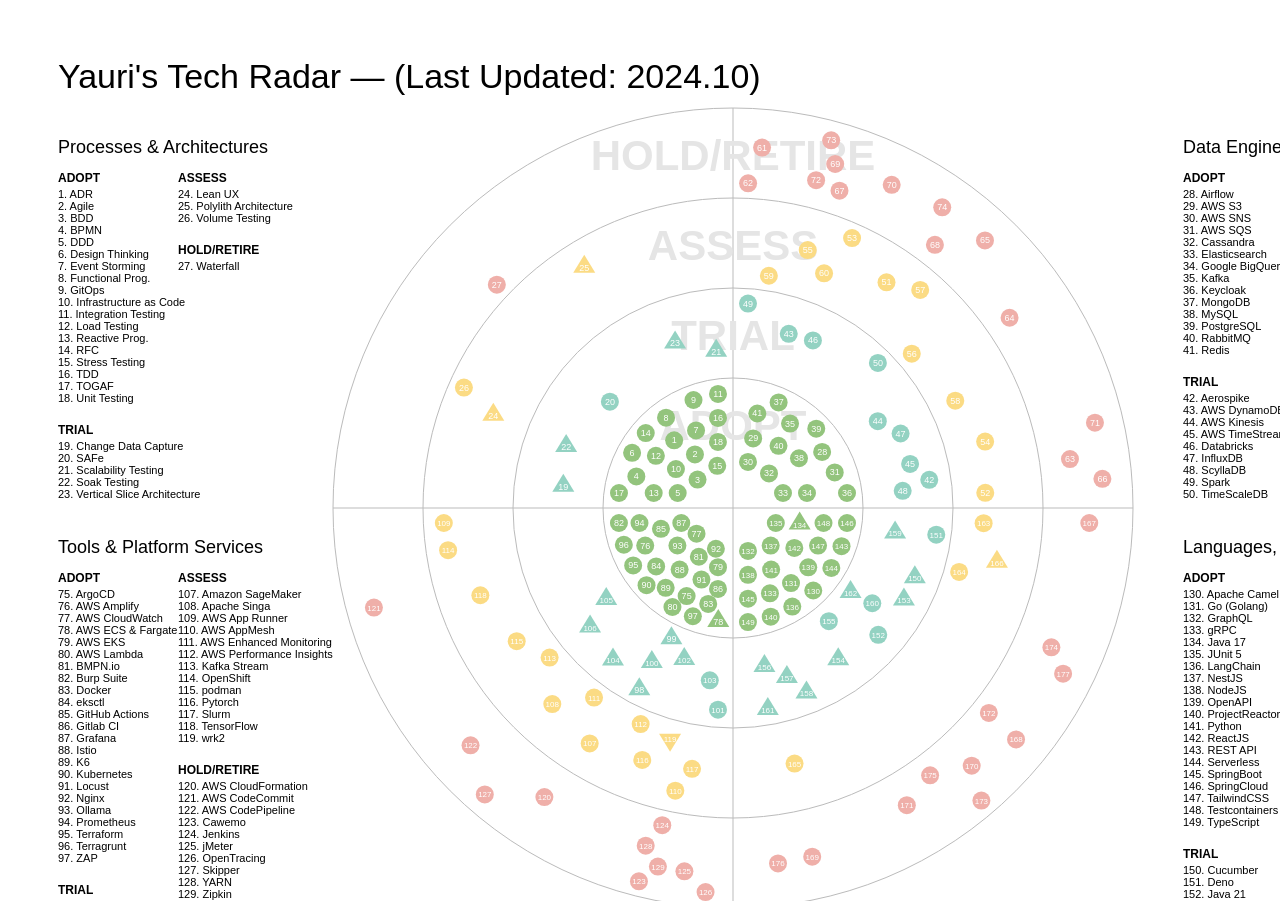
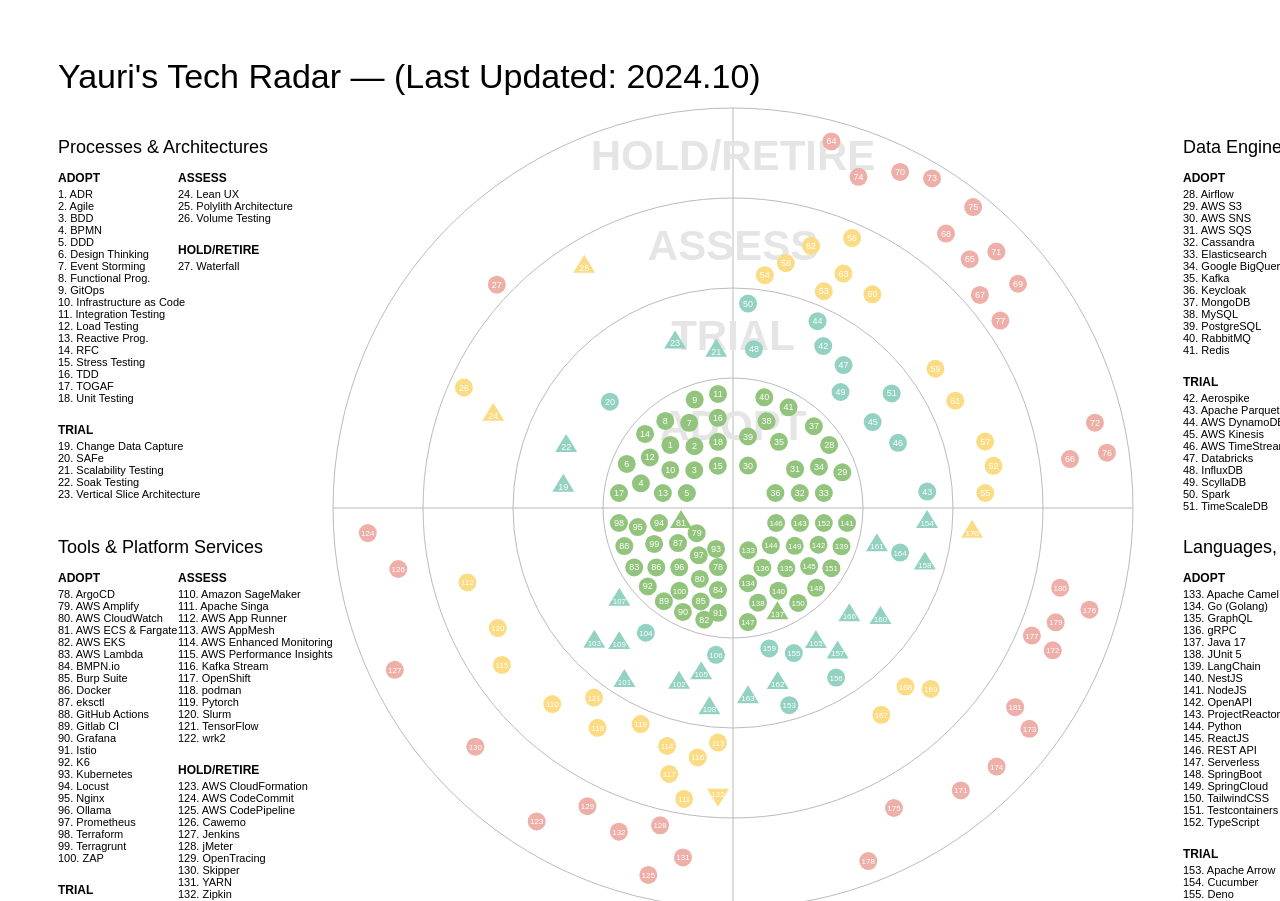
Before and after one commit to yauritux/personal-tech-radar, a website: page index.html in a window 1280 px wide. Shown: the top 901 px of the page. Drawn offline with nearby package versions, Linux system fonts and the light colour scheme.

Commit message:
add some columnar db tech stacks

```diff
--- a/index.html
+++ b/index.html
@@ -339,6 +339,14 @@
             active: true,
             moved: 0,
           },
+ 	  {
+	    quadrant: 3,
+	    ring: 1,
+	    label: "Apache Parquet",
+	    link: "https://parquet.apache.org/",
+	    active: true,
+	    moved: 0,
+	  },
           {
             quadrant: 3,
             ring: 0,
@@ -418,11 +426,27 @@
           {
             quadrant: 3,
             ring: 2,
-            label: "Druid",
+            label: "Apache Druid",
             link: "https://druid.apache.org/",
-            active: true,
+            active: false,
             moved: 0,
           },
+          {
+	    quadrant: 3,
+	    ring: 2,
+	    label: "Apache Pinot",
+	    link: "https://pinot.apache.org/",
+	    active: false,
+	    moved: 0,
+  	  },
+	  {
+	    quadrant: 3,
+	    ring: 2,
+	    label: "Clickhouse",
+	    link: "https://clickhouse.com/",
+	    active: false,
+	    moved: 0,
+	  },
           {
             quadrant: 3,
             ring: 0,
@@ -1096,6 +1120,14 @@
             active: true,
             moved: 1
           },
+	  {
+	    quadrant: 0,
+	    ring: 1,
+	    label: "Apache Arrow",
+	    link: "https://arrow.apache.org/",
+	    active: true,
+	    moved: 0,
+	  },
           {
             quadrant: 0,
             ring: 0,
```
